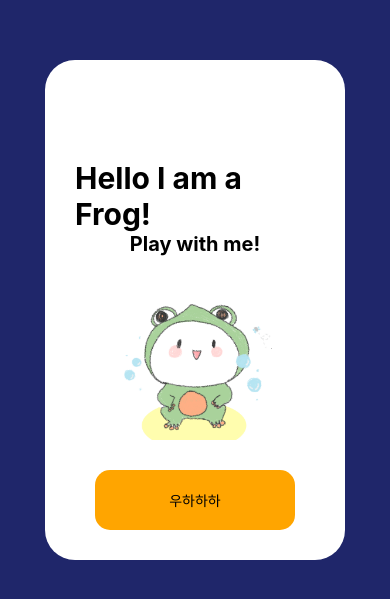
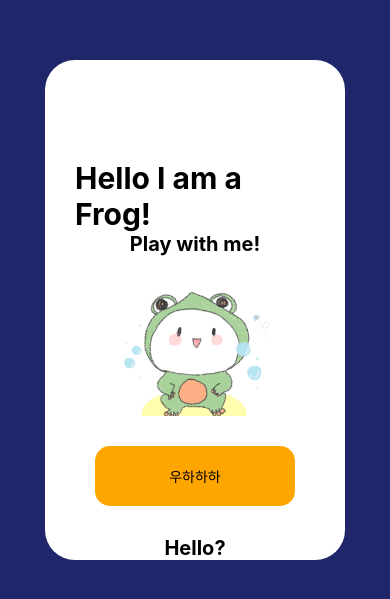
Before and after one commit to dwjustin/React-Native-app-practice, a React Native app in the folder AwesomeProject/: screen / in a window 390 px wide. Shown: the part 137-736 px from the top of the page. Built offline with nearby package versions, Linux system fonts and the light colour scheme.

Commit message:
feat(App.js): added Text with styles of desc1

```diff
--- a/AwesomeProject/App.js
+++ b/AwesomeProject/App.js
@@ -16,6 +16,7 @@ export default function App() {
         <TouchableOpacity style={styles.button}>
           <Text style={styles.buttonText}>우하하하</Text>
         </TouchableOpacity>
+        <Text style={styles.desc1}>Hello?</Text>
       </View>
     </View>
 
```
